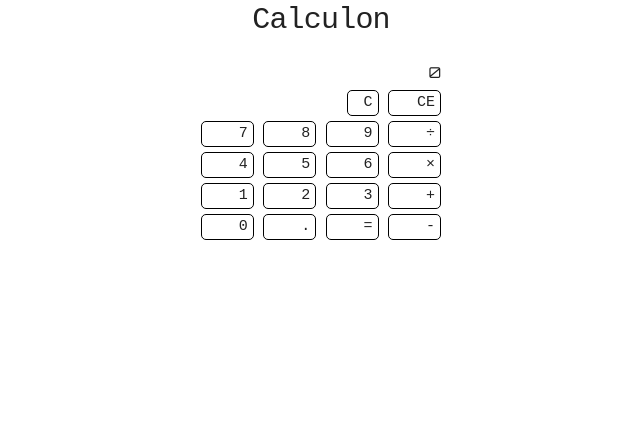
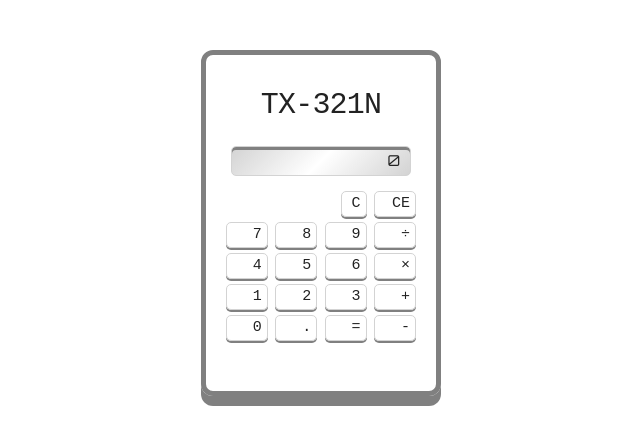
Before and after one commit to kieranharding/Calculator, a plain HTML site: page index.html in a window 1280 px wide. Shown: the whole page, without its empty margins (319-959 px from the left). Drawn offline with nearby package versions, Linux system fonts and the light colour scheme; a web font is replaced by a local one.

Commit message:
Add simple style
Create a greyscale 3D style with popup buttons that depress when clicked.

 On branch master
 Changes to be committed:
	modified:   css/style.css
	modified:   index.html

```diff
--- a/css/style.css
+++ b/css/style.css
@@ -1,6 +1,13 @@
 .calculator {
-  width: 45%;
-  max-width: 240px;
+  position: relative;
+  margin-top: 50px;
+  padding: 30px 20px 50px 20px;
+  width: 240px;
+  -webkit-box-shadow: 0px 5px 0px grey;
+  -moz-box-shadow: 0px 5px 0px grey;
+  box-shadow: 0px 10px 0px grey;
+  border: 5px solid grey;
+  border-radius: 12px;
 }
 
 #title-bar {
@@ -11,6 +18,18 @@
 #screen {
   font-family: 'Orbitron', sans-serif;
   text-align: right;
+  border-radius: 5px;
+  border: solid lightgrey 1px;
+  padding: 2px 10px 2px 0px;
+  margin: 0px 5px 15px 5px;
+  box-shadow: inset 0px 3px 0px grey;
+
+  background: lightgrey;
+  background: -webkit-linear-gradient(-45deg, lightgrey, white, lightgrey);
+  background: -o-linear-gradient(-45deg, lightgrey, white, lightgrey);
+  background: linear-gradient(-45deg, lightgrey, white, lightgrey);
+
+
 }
 
 .buttons {
@@ -18,9 +37,26 @@
   font-family: 'Inconsolata', monospace;
 }
 
-.buttons > .columns {
-  border: 1px solid black;
+/*.buttons > .columns {*/
+.btn {
+  position: relative;
+  -webkit-box-shadow: 0px 2px 0px grey;
+  -moz-box-shadow: 0px 2px 0px grey;
+  box-shadow: 0px 2px 0px grey;
+  -webkit-transitions: all 0.1s;
+  -moz-transitions: all 0.1s;
+  transitions: all 0.1s;
+  border: 1px solid lightgrey;
   border-radius: 5px;
   text-align: right;
   padding-right: 5px;
+  cursor: pointer;
 }
+
+.btn:active {
+  position: relative;
+  top: 1px;
+  box-shadow: 0px 1px 0px;
+  -moz-box-shadow: 0px 1px 0px;
+  -webkit-box-shadow: 0px 1px 0px;
+}
--- a/index.html
+++ b/index.html
@@ -34,37 +34,37 @@
   –––––––––––––––––––––––––––––––––––––––––––––––––– -->
   <div class="container calculator">
     <div class="row" id="title-bar">
-      <h4>Calculon</h4>
+      <h4>TX-321N</h4>
     </div>
     <div class="row" id="screen">0</div>
     <div id="button-tray">
       <div class="row buttons">
-        <div class="two columns offset-by-seven">C</div>
-        <div class="three columns">CE</div>
+        <div class="two columns offset-by-seven btn">C</div>
+        <div class="three columns btn">CE</div>
       </div>
       <div class="row buttons">
-        <div class="three columns">7</div>
-        <div class="three columns">8</div>
-        <div class="three columns">9</div>
-        <div class="three columns">&#247;</div>
+        <div class="three columns btn">7</div>
+        <div class="three columns btn">8</div>
+        <div class="three columns btn">9</div>
+        <div class="three columns btn">&#247;</div>
       </div>
       <div class="row buttons">
-        <div class="three columns">4</div>
-        <div class="three columns">5</div>
-        <div class="three columns">6</div>
-        <div class="three columns">&#215;</div>
+        <div class="three columns btn">4</div>
+        <div class="three columns btn">5</div>
+        <div class="three columns btn">6</div>
+        <div class="three columns btn">&#215;</div>
       </div>
       <div class="row buttons">
-        <div class="three columns">1</div>
-        <div class="three columns">2</div>
-        <div class="three columns">3</div>
-        <div class="three columns">&#43;</div>
+        <div class="three columns btn">1</div>
+        <div class="three columns btn">2</div>
+        <div class="three columns btn">3</div>
+        <div class="three columns btn">&#43;</div>
       </div>
       <div class="row buttons">
-        <div class="three columns">0</div>
-        <div class="three columns">.</div>
-        <div class="three columns">&#61;</div>
-        <div class="three columns">&#45;</div>
+        <div class="three columns btn">0</div>
+        <div class="three columns btn">.</div>
+        <div class="three columns btn">&#61;</div>
+        <div class="three columns btn">&#45;</div>
       </div>
   </div>
   </div>
```
